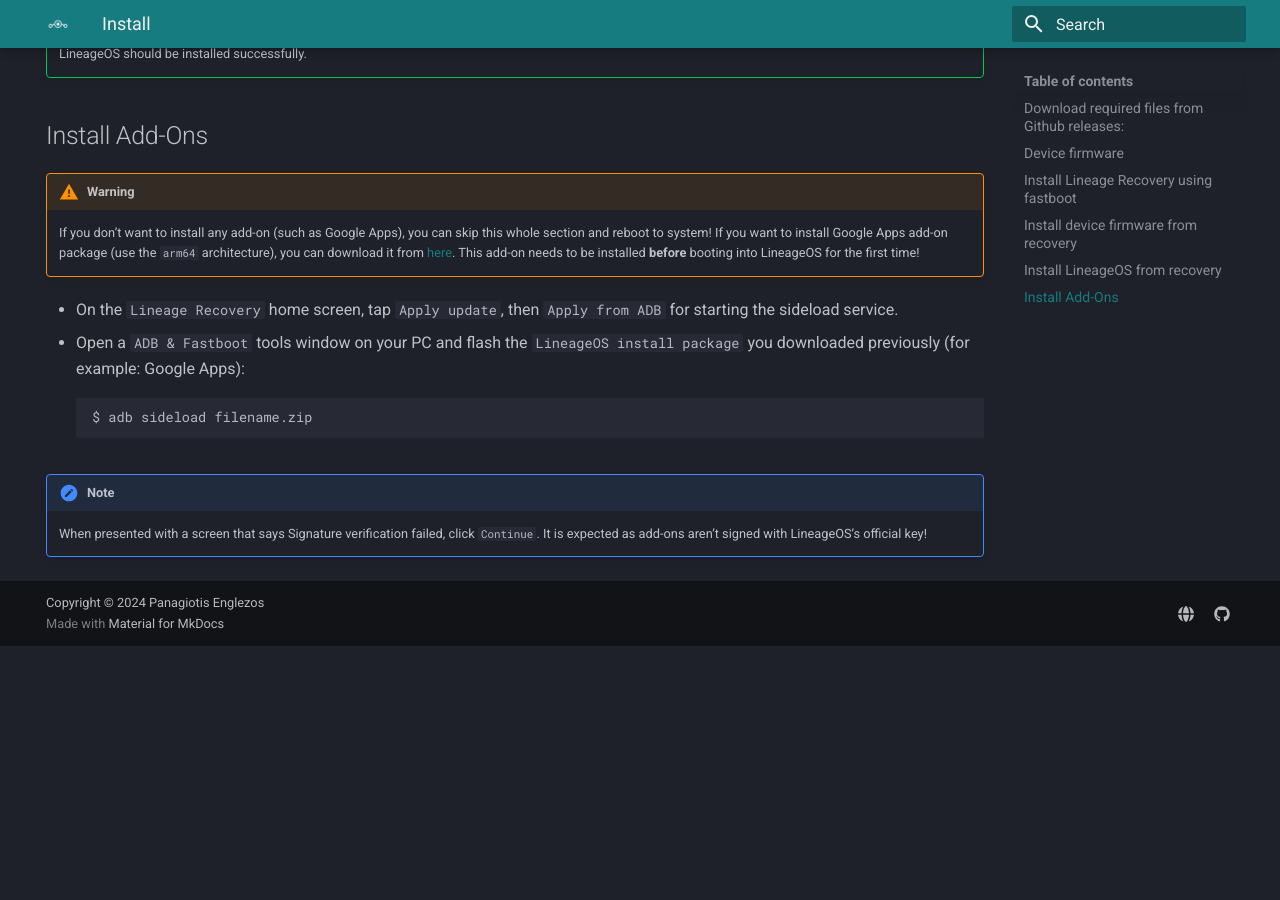
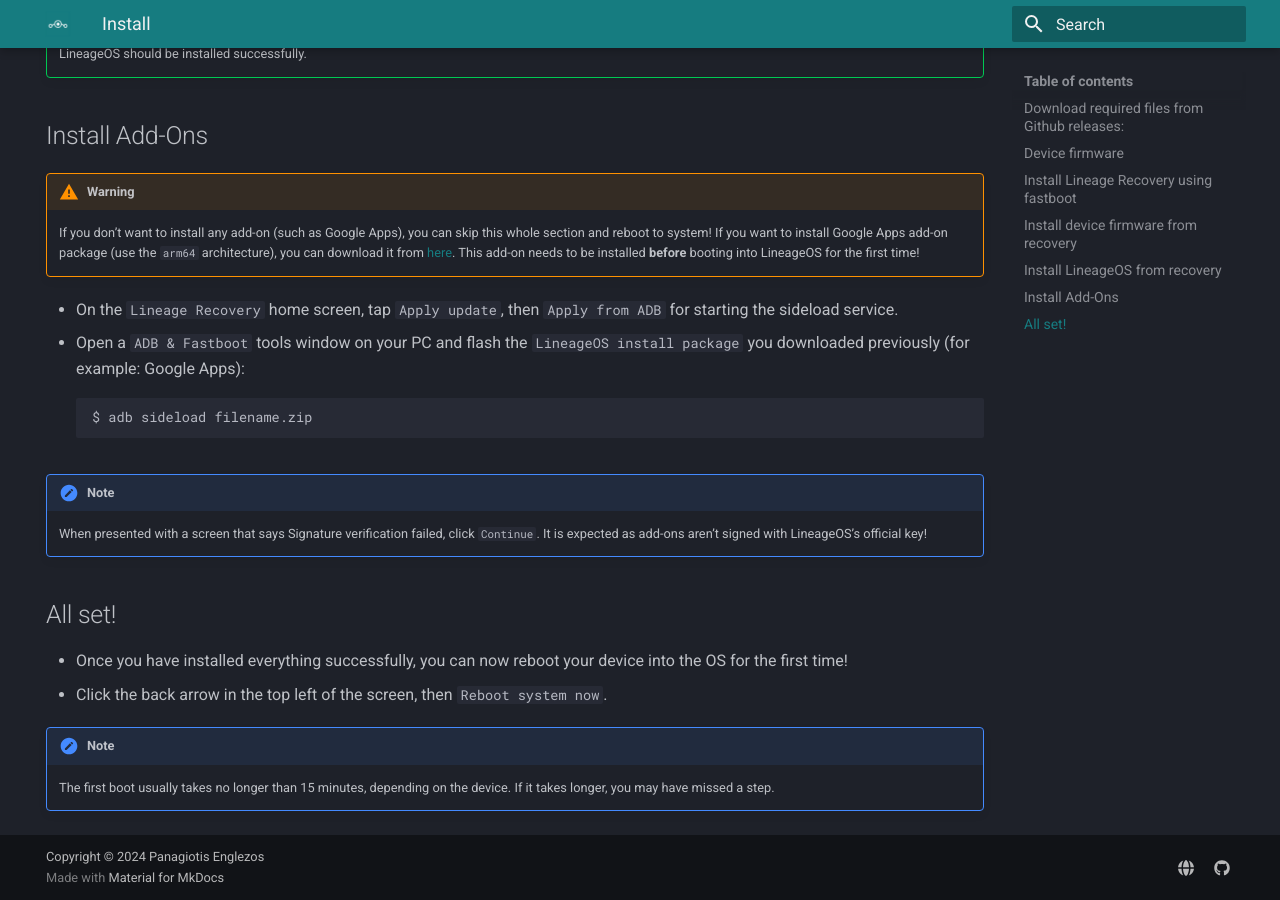
Before and after one commit to penglezos/lineageos.penglezos.dev, an MkDocs documentation site: the page built from docs/devices/raphael/install.md, in a window 1280 px wide and 900 px high, scrolled down 2722 px. Built offline with MkDocs 1.6.1 and Material for MkDocs 9.7.7, drawn with Linux system fonts in a browser that asks for light colours; before the commit the page ends 3368 px from its top, so only the background shows below that.

Commit message:
docs: All set instructions
Signed-off-by: penglezos <panagiotisegl@gmail.com>

```diff
--- a/docs/devices/raphael/install.md
+++ b/docs/devices/raphael/install.md
@@ -97,3 +97,10 @@
 
 !!! note
     When presented with a screen that says Signature verification failed, click `Continue`. It is expected as add-ons aren’t signed with LineageOS’s official key!
+
+## All set!
+* Once you have installed everything successfully, you can now reboot your device into the OS for the first time!
+* Click the back arrow in the top left of the screen, then `Reboot system now`.
+
+!!! note
+    The first boot usually takes no longer than 15 minutes, depending on the device. If it takes longer, you may have missed a step.
```
